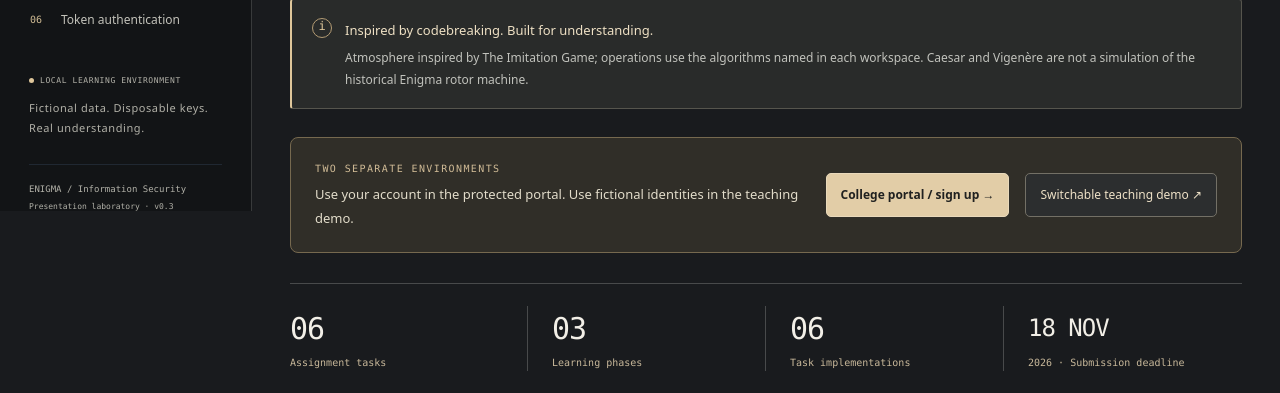
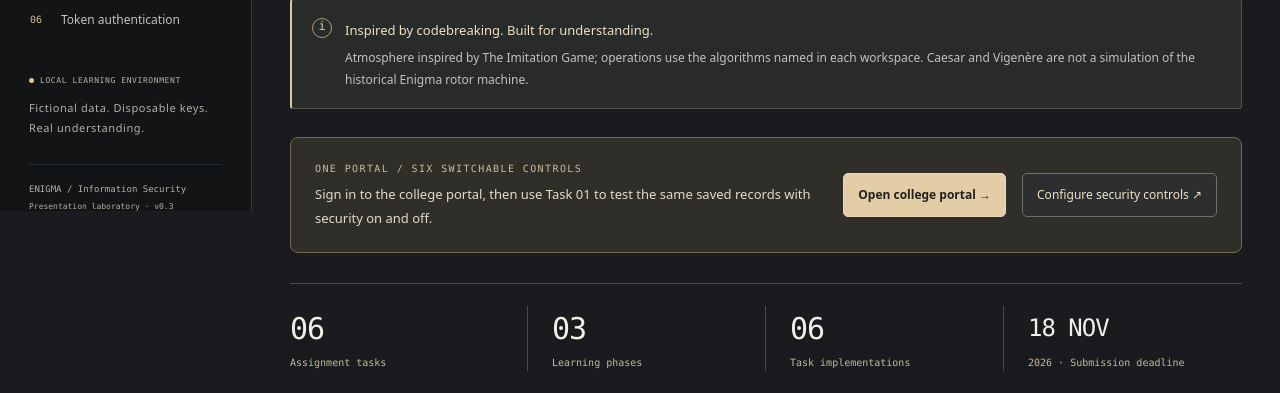
Before and after one commit to Ardihysenii/Enigma-Machine, a Flask app: page / in a window 1280 px wide. Shown: the part 589-982 px from the top of the page. Run offline with Flask 3, Linux system fonts and the light colour scheme.

Commit message:
feat: unify college security demonstration — templates/index.html

```diff
--- a/templates/index.html
+++ b/templates/index.html
@@ -5,8 +5,8 @@
   <meta name="color-scheme" content="dark"><title>ENIGMA — Cryptography laboratory</title>
   <link rel="stylesheet" href="{{ url_for('static', filename='style.css', v='codebreaker1') }}">
   <link rel="stylesheet" href="{{ url_for('static', filename='policy.css', v='codebreaker1') }}">
-  <script src="{{ url_for('static', filename='policy.js', v='codebreaker1') }}" defer></script>
-  <script src="{{ url_for('static', filename='app.js', v='20261108-six1') }}" defer></script>
+  <script src="{{ url_for('static', filename='policy.js', v='unified-20261110') }}" defer></script>
+  <script src="{{ url_for('static', filename='app.js', v='unified-20261110') }}" defer></script>
   <link rel="stylesheet" href="{{ url_for('static', filename='cipher-presentation.css', v='codebreaker1') }}">
   <script src="{{ url_for('static', filename='cipher-presentation.js', v='codebreaker1') }}" defer></script>
   <link rel="stylesheet" href="{{ url_for('static', filename='overview.css', v='20261108-1') }}">
@@ -35,14 +35,14 @@
 <div class="shell">
   <header class="topbar"><div class="breadcrumb">Workspace <span>/</span> <strong id="breadcrumb">Overview</strong></div><span id="connection" class="connection" role="status">Checking Python…</span></header>
   <main id="main" tabindex="-1">
-    {% if config.CLOUD_DEMO %}<div class="notice" role="note"><div><strong>Public demonstration · fictional data only</strong><p>Temporary serverless storage: identities, grades, rules, tokens, audit records and download links can reset or differ between server instances. Retry or re-enroll if your session resets. No real records, passwords or PINs. This is not a production authentication system.</p></div></div>{% endif %}
+    {% if config.CLOUD_DEMO %}<div class="notice" role="note"><div><strong>Public demonstration · fictional data only</strong><p>The college portal stores accounts, grades, security rules and access history in PostgreSQL. Crypto-lab keys, challenges and download links remain temporary per server instance. Task 01 can deliberately weaken college permissions. Use fictional records and disposable credentials only.</p></div></div>{% endif %}
 
     <section id="overview" class="view">
       <div class="ov-toolbar"><div class="eyebrow">THE CODEBREAKING ROOM / SIX CONNECTED MISSIONS</div><button type="button" class="ov-motion" id="ov-motion" aria-pressed="false">Pause motion</button></div>
       <div class="heading-row"><div><h1>Every message<br><em>has a hidden story.</em></h1><p class="intro">A codebreaking-inspired laboratory. Trace a letter, reveal the mathematics,<br class="desktop-break"> and follow the evidence from input to recovered message.</p></div><div class="cipher-art" aria-hidden="true"><div class="ring ring-a"></div><div class="ring ring-b"></div><div class="ring ring-c"></div><span class="art-core">E</span><span class="art-key">A → 0 &nbsp; Z → 25</span></div></div>
       <section class="ov-signal" aria-label="Interactive codebreaking preview"><div><p class="eyebrow">INTERCEPTED SIGNAL / TRY THE REVEAL</p><p id="ov-message" class="ov-message" aria-hidden="true">HYHUB PHVVDJH KDV D VWRUB</p><span id="ov-status" class="ov-sr" role="status">Encrypted preview ready.</span><p id="ov-caption" class="ov-caption">Caesar / shift +3 · A small browser-only preview, not a Python operation.</p></div><div class="ov-actions"><button type="button" class="primary" id="ov-reveal">Reveal the message →</button><a class="secondary" href="#classical">Enter cipher lab ↗</a></div></section>
       <div class="notice"><span class="notice-icon" aria-hidden="true">i</span><div><strong>Inspired by codebreaking. Built for understanding.</strong><p>Atmosphere inspired by The Imitation Game; operations use the algorithms named in each workspace. Caesar and Vigenère are not a simulation of the historical Enigma rotor machine.</p></div></div>
-      <nav class="portal-paths" aria-label="College environments"><div><span class="eyebrow">TWO SEPARATE ENVIRONMENTS</span><p>Use your account in the protected portal. Use fictional identities in the teaching demo.</p></div><a class="primary" href="/college">College portal / sign up →</a><a class="secondary" href="/college/demo">Switchable teaching demo ↗</a></nav>
+      <nav class="portal-paths" aria-label="College portal"><div><span class="eyebrow">ONE PORTAL / SIX SWITCHABLE CONTROLS</span><p>Sign in to the college portal, then use Task 01 to test the same saved records with security on and off.</p></div><a class="primary" href="/college">Open college portal →</a><a class="secondary" href="#analysis">Configure security controls ↗</a></nav>
       <div class="stats"><div><span class="stat-value">06</span><span>Assignment tasks</span></div><div><span class="stat-value">03</span><span>Learning phases</span></div><div><span class="stat-value">06</span><span>Task implementations</span></div><div><span class="stat-value stat-date">18 NOV</span><span>2026 · Submission deadline</span></div></div>
       <div class="section-heading"><div><p class="eyebrow">THE LEARNING PATH</p><h2>Choose your workspace</h2></div><span class="muted">Built around the teacher’s six tasks</span></div>
       <div id="task-cards" class="task-grid"></div>
@@ -56,29 +56,30 @@
         <div class="result-heading"><h3>Response</h3><span id="response-status" class="muted">Not run</span></div><div id="result" class="result" role="status" aria-live="polite">Run this task to display actual Python results.</div>
       </article><aside class="requirements"><div class="panel"><p class="eyebrow">REQUIRED BY THE BRIEF</p><h2>What this task must prove</h2><ul id="requirements-list" class="requirement-list"></ul></div><div class="scope-note"><strong>Local laboratory boundary</strong><p>Python runs each operation locally. Private keys stay on the server; credential fields accept disposable laboratory values only. Token authentication is a software simulation, not a real smart card.</p></div></aside>{% include 'cipher-stage.html' %}</div>
       <article id="college-policy-panel" class="panel" hidden>
-        <div class="policy-heading"><div><p class="eyebrow">01 / SECURITY REQUIREMENTS &amp; TEACHING CONTROLS</p><h2>College security measures</h2><p class="policy-copy">Switch controls off to expose the fictional college's weaknesses. Apply the measures, then test the same actions again. Every restriction is enforced by Python.</p></div><a href="/college/demo" target="_blank" rel="noopener" class="secondary">Open fictional teaching demo →</a></div>
-        <p class="policy-copy">Local lab with fictional identities. You are the operator: identity selection and policy changes are deliberately available for demonstration, not production authentication. Grade edits affect this browser session only and reset after server restart.</p>
+        <div class="policy-heading"><div><p class="eyebrow">01 / SECURITY REQUIREMENTS &amp; PORTAL CONTROLS</p><h2>College security measures</h2><p class="policy-copy">Turn controls on or off, click Apply, and test the signed-in college portal. Python enforces each active rule against the saved fictional records.</p></div><a href="/college" target="_blank" rel="noopener" class="secondary">Open signed-in college portal →</a></div>
+        <p class="policy-copy">Educational demonstration only. These switches affect ALL signed-in fictional accounts. Disabling a rule can expose or allow changes to saved grades. Accounts, grades and rules persist in PostgreSQL. Sign-in, CSRF checks and administrator account management stay protected.</p>
 
         <section class="task-one-guide" aria-labelledby="security-analysis-heading">
-          <div class="guide-boundary"><h3 id="security-analysis-heading">An account portal is not an identity switcher.</h3><p><a href="/college">The protected college portal</a> is the separate account-based signup and login environment. <a href="/college/demo">The isolated teaching demo</a> deliberately lets you select a fictional student or professor and switch its rules. Its selected identity is not proof of who you are, and these switches do not configure the protected portal.</p></div>
-          <div class="guide-assets"><div><p class="eyebrow">ASSETS TO PROTECT</p><p>Grade records and student identifiers; course assignments; session credentials; audit records. Keep private keys and authentication secrets out of grade data and public responses.</p></div><div><p class="eyebrow">ROLES &amp; RESPONSIBILITY</p><p><strong>Student:</strong> read their own grades. <strong>Professor:</strong> read and update assigned-course grades. <strong>Lab operator:</strong> change demonstration rules, not a production privilege. <strong>IT auditor:</strong> review access tests and records; the demo does not implement a separate auditor account.</p></div></div>
-          <div class="guide-table-scroll"><table class="guide-table"><caption>Threat → CIA objective → control → evidence to collect. These are test plans, not claims of completed tests.</caption><thead><tr><th scope="col">Threat &amp; objective</th><th scope="col">Control in the teaching demo</th><th scope="col">Evidence for an IT auditor</th></tr></thead><tbody>
-            <tr><th scope="row">A student reads another student's grades.<span>Confidentiality</span></th><td>Enable own-grade access and restrict the professor area. Python checks the requested identity and role.</td><td>Compare the same fictional request with the rule off and on: record the allowed response, then HTTP 403. Check that the denied response contains no other student's grade.</td></tr>
-            <tr><th scope="row">A student changes a grade without permission.<span>Integrity</span></th><td>Block student grade edits; scope professor access to assigned courses. The demo has only one course, so it cannot show a second-course comparison.</td><td>Record a fictional grade before the test. Attempt an edit as a student with the rule enabled, capture the rejection, and reload to verify the grade is unchanged. Compare an authorized professor edit.</td></tr>
-            <tr><th scope="row">An unattended session exposes records or a student reads audit details.<span>Confidentiality &amp; integrity</span></th><td>Enable the 30-second inactivity timeout and professor-only audit access. Automatic polling does not refresh activity.</td><td>Leave the demo idle for over 30 seconds, then record the next protected request. Compare audit requests as student and professor with the restriction enabled. Keep actual response codes and timestamps.</td></tr>
-            <tr><th scope="row">An outage, overload or lost data prevents access to grades.<span>Availability</span></th><td><strong>Recommendations, not implemented by these switches:</strong> tested backups and restore procedures, request rate limits, service monitoring and recovery plans. Agree recovery targets before choosing infrastructure.</td><td>Future evidence: a dated restore drill, measured recovery time, monitoring alerts, and authorized load-test results. No availability test or guarantee is demonstrated by this page.</td></tr>
+          <div class="guide-boundary"><h3 id="security-analysis-heading">One account portal. Real before-and-after tests.</h3><p><a href="/college">Open the college portal</a> and sign in with a fictional student or professor account. There is no identity switcher. Apply rules here, then test Grades, Professor area and Access history in that same portal. The selected rules are shared across accounts and browser sessions.</p></div>
+          <div class="guide-assets"><div><p class="eyebrow">ASSETS TO PROTECT</p><p>Student identifiers, enrolled courses, saved grades, session credentials and access history. Use fictional data only; switching controls off intentionally exposes weaknesses.</p></div><div><p class="eyebrow">ROLE BOUNDARIES</p><p>Students normally read their own grades. Professors normally manage assigned courses. Administrators manage roles and enrollment. Task 01 changes demonstration permissions, never account roles or administrator privileges.</p></div></div>
+          <div class="guide-table-scroll"><table class="guide-table"><caption>Collect actual server responses and before/after records. A selected switch is not proof that a test passed.</caption><thead><tr><th scope="col">Threat and objective</th><th scope="col">Control to test</th><th scope="col">Evidence</th></tr></thead><tbody>
+            <tr><th scope="row">Read another student's grades<span>Confidentiality</span></th><td>Compare Grades with own-record restriction off and on. Test Professor area separately.</td><td>When protected, only the signed-in student's rows remain. Professor-area requests return HTTP 403 when that restriction is enabled.</td></tr>
+            <tr><th scope="row">Unauthorized grade changes<span>Integrity</span></th><td>Toggle student grade editing. For an own-record-only test, leave the own-grades rule enabled.</td><td>Save a fictional grade with editing allowed, then enable the restriction and repeat. Verify HTTP 403 and an unchanged saved grade.</td></tr>
+            <tr><th scope="row">Professor accesses an unassigned course<span>Least privilege</span></th><td>Use at least two courses and assign the professor to only one. Toggle assigned-course scope.</td><td>Compare visible courses and attempted edits. Restricted writes to unassigned courses must return HTTP 403.</td></tr>
+            <tr><th scope="row">Idle session or exposed audit history<span>Confidentiality</span></th><td>Enable the 30-second inactivity timeout and professor/admin-only audit access.</td><td>Background polling must not extend a session. After 30 seconds idle, protected requests return HTTP 401. Student audit requests return HTTP 403 when restricted.</td></tr>
+            <tr><th scope="row">Lost data or service outage<span>Availability</span></th><td>Backups, monitoring and recovery planning are recommendations, not implemented by these switches.</td><td>Future evidence should include a restore drill and measured recovery time. The switch panel is not an availability guarantee.</td></tr>
           </tbody></table></div>
-          <p class="guide-note">Use disposable test data. Record the selected identity, active rules, request, actual response and before/after state. A switch being selected is not evidence that a control passed.</p>
+          <p class="guide-note">Record the signed-in role, active controls, request, response and saved record before and after the test. Reset all six controls to on when you finish. Access history is educational evidence, not a tamper-proof audit system.</p>
         </section>
         <form id="college-policy-form"><label class="policy-choice"><input type="checkbox" id="student_own_grades_only"><span><strong>01 / Students see only their own grades</strong><small>Confidentiality · other-student and all-grade requests return HTTP 403.</small></span></label>
 <label class="policy-choice"><input type="checkbox" id="block_student_professor_area"><span><strong>02 / Professor area is restricted</strong><small>Role-based access · students receive HTTP 403 for the page and its data.</small></span></label>
 <label class="policy-choice"><input type="checkbox" id="block_student_grade_edit"><span><strong>03 / Students cannot change grades</strong><small>Integrity · a student’s grade-update request is rejected by Python.</small></span></label>
-<label class="policy-choice"><input type="checkbox" id="professor_assigned_courses_only"><span><strong>04 / Professors access only their assigned course</strong><small>Least privilege · scope is enforced; this demo now has one course, so no second-course comparison is available.</small></span></label>
+<label class="policy-choice"><input type="checkbox" id="professor_assigned_courses_only"><span><strong>04 / Professors access only their assigned course</strong><small>Least privilege · compare assigned and unassigned courses in the signed-in portal.</small></span></label>
 <label class="policy-choice"><input type="checkbox" id="session_inactivity_timeout"><span><strong>05 / Expire inactive college sessions after 30 seconds</strong><small>Session security · background polling does not keep a session alive.</small></span></label>
-<label class="policy-choice"><input type="checkbox" id="audit_professor_only"><span><strong>06 / Only professors can read college audit records</strong><small>Audit confidentiality · student requests return HTTP 403.</small></span></label>
+<label class="policy-choice"><input type="checkbox" id="audit_professor_only"><span><strong>06 / Only professors and administrators can read audit records</strong><small>Audit confidentiality · signed-in student requests return HTTP 403 when enabled.</small></span></label>
           <div class="form-actions"><button type="submit" class="primary" id="apply-college-policy" disabled>Apply security rules →</button><button type="button" class="secondary" id="reload-college-policy">Reload active rules</button><button type="button" class="secondary" id="enable-all-controls">Select all</button><button type="button" class="secondary" id="disable-all-controls">Deselect all</button></div>
         </form><p id="college-policy-status" role="status" aria-live="polite">Reading security controls…</p>
-        <p class="policy-copy">Select all / Deselect all changes the switches only; click Apply to enforce them. For inactivity testing, enable the timeout and leave the college page without actions for 30 seconds. Status checks do not count as activity.</p>
+        <p class="policy-copy">Select all / Deselect all changes the switches only; click Apply to enforce them. For inactivity testing, enable the timeout and leave the signed-in portal without actions for 30 seconds. Background refreshes do not count as activity. Rules are global and persist until changed.</p>
       </article>
       <section id="cipher-evidence" hidden aria-label="Cipher results and calculation tables">
   <div class="evidence-heading"><div><p class="eyebrow">03 / FOLLOW THE EVIDENCE</p><h2>The message, made visible.</h2></div><button type="button" id="presentation-toggle" class="secondary" aria-pressed="false">Presentation focus ↗</button></div>
```
